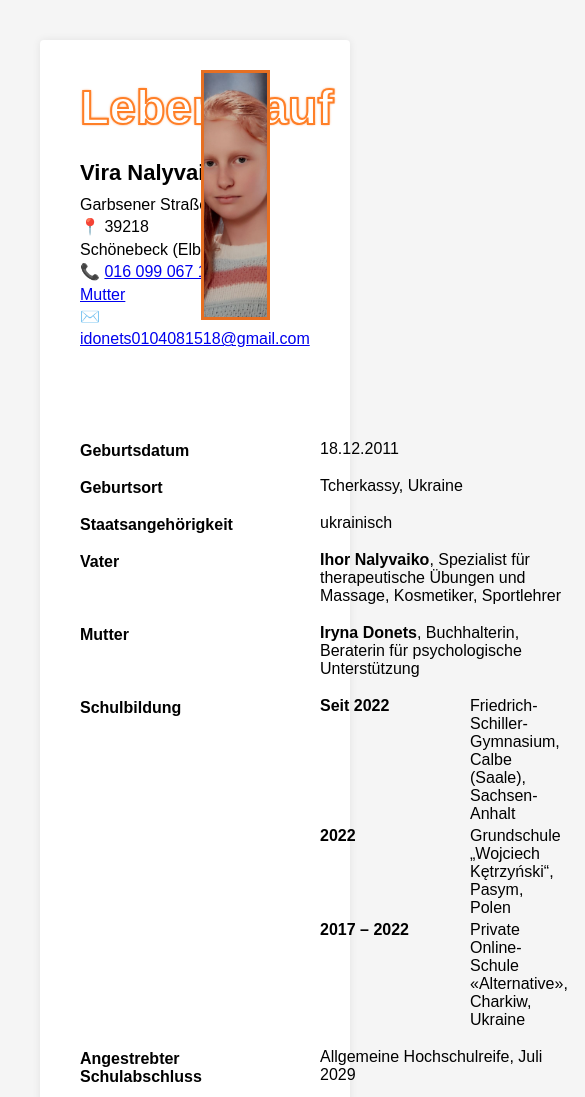
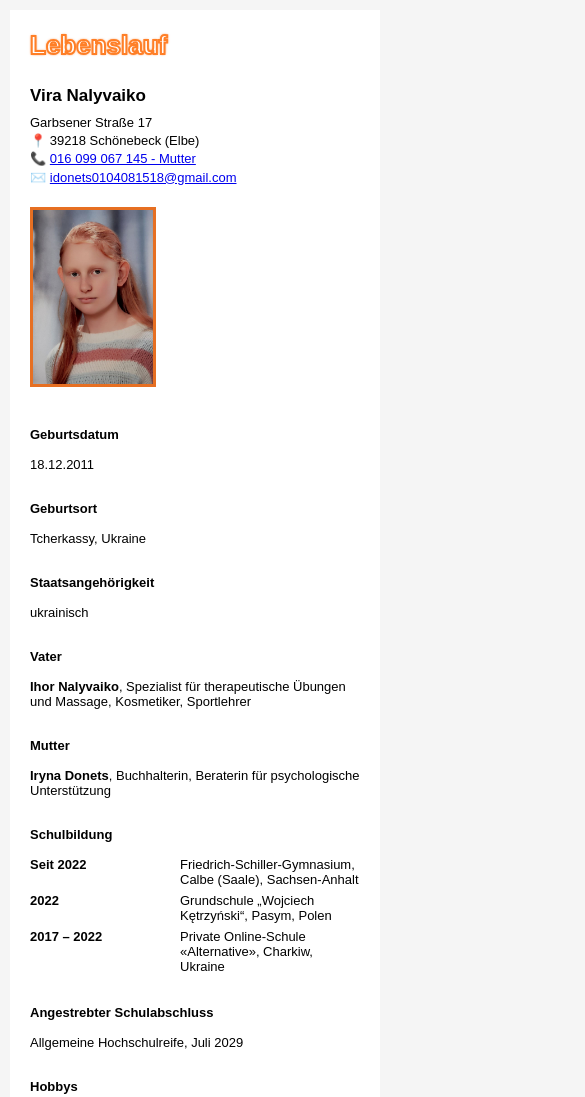
Before and after one commit to Iryna-Don/lebenslauf_Nalyvaiko_Vira, a website built with webpack: page index.html in a window 390 px wide. Shown: the top 1097 px of the page, 585 px wide, since content can reach past the window. Built offline with nearby package versions, Linux system fonts and the light colour scheme.

Commit message:
добавлена адаптивность

```diff
--- a/css/style.css
+++ b/css/style.css
@@ -7,50 +7,6 @@ body {
   margin: 0;
   padding: 40px;
   background: #f5f5f5;
-}
-
-/* Schulbildung: превращаем p в строки из 2 колонок */
-.grid p {
-  display: grid;
-  grid-template-columns: 140px 1fr; /* 1-я колонка — дата, 2-я — текст */
-  column-gap: 10px; /* УВЕЛИЧЕНОЕ расстояние между колонками */
-  margin: 0 0 6px;
-}
-
-.grid p .bold {
-  display: block; /* превращаем span в ячейку */
-  font-weight: bold;
-  white-space: nowrap; /* не переносить даты */
-}
-
-/* ---------- КНОПКА ПЕЧАТИ (плавающая) ---------- */
-.print-button {
-  display: none;              /* по умолчанию скрыта на всех устройствах */
-  position: fixed;
-  top: 40px;
-  right: 40px;
-  z-index: 1000;
-  padding: 10px 18px;
-  font-size: 14px;
-  cursor: pointer;
-  border: none;
-  border-radius: 6px;
-  background: #ff7f27; /* цвет как в .lang-bar span */
-  color: #ffffff;
-  font-weight: bold;
-  box-shadow: 0 0 6px rgba(0, 0, 0, 0.25);
-  transition: background 0.2s ease;
-}
-
-.print-button:hover {
-  background: #e66f22; /* темнее при наведении */
-}
-
-/* показываем кнопку только на "больших" экранах (лэптопы/ПК) */
-@media screen and (min-width: 1024px) {
-  .print-button {
-    display: inline-block;
-  }
 }
 
 /* ---------- ОБЁРТКА РЕЗЮМЕ ---------- */
@@ -63,10 +19,18 @@ body {
   box-shadow: 0 0 8px rgba(0, 0, 0, 0.08);
 }
 
+/* Заголовок с двойным контуром */
 h1 {
   margin-top: 0;
-  font-size: 26px;
   margin-bottom: 25px;
+  font-size: 48px;
+  font-weight: 900;
+  color: #ffffff;
+
+  -webkit-text-stroke: 2px #ff7f27;
+  text-shadow:
+    0 0 2px #ff7f27,
+    0 0 3px #ff7f27;
 }
 
 .cv-header {
@@ -91,10 +55,11 @@ h1 {
   line-height: 1.4;
 }
 
+/* Фото в верхнем правом углу, слегка нависает над текстом */
 .photo-box {
   position: relative;
-  top: -90px; /* регулирует ВЫСОТУ над текстом */
-  right: 40px; /* регулирует отступ справа */
+  top: -90px;   /* регулирует высоту над текстом */
+  right: 40px;  /* сдвиг внутрь от правого края */
   width: auto;
   height: 250px;
   border: 3px solid #e66f22;
@@ -102,20 +67,14 @@ h1 {
   display: flex;
   align-items: center;
   justify-content: center;
-  background: #fff; /* чтобы фото не перекрывало текст снизу */
-  z-index: 10; /* чтобы фото было поверх текста */
+  background: #fff;
+  z-index: 10;
 }
 
 .photo-box img {
   width: auto;
   height: 250px;
   object-fit: cover;
-}
-
-/* ---------- РАССТОЯНИЕ МЕЖДУ LI ---------- */
-.value ul li {
-  margin-bottom: 8px;
-  line-height: 1.3;
 }
 
 /* ---------- ГРИД ТЕЛА ---------- */
@@ -133,6 +92,31 @@ h1 {
 
 .value p {
   margin: 0 0 4px;
+}
+
+/* Schulbildung: превращаем p в строки из 2 колонок */
+.grid p {
+  display: grid;
+  grid-template-columns: 140px 1fr; /* 1-я колонка — дата, 2-я — текст */
+  column-gap: 10px;
+  margin: 0 0 6px;
+}
+
+.grid p .bold {
+  display: block;
+  font-weight: bold;
+  white-space: nowrap;
+}
+
+/* ---------- СПИСКИ ---------- */
+.value ul {
+  padding-left: 18px;
+  margin: 0;
+}
+
+.value ul li {
+  margin-bottom: 8px;
+  line-height: 1.3;
 }
 
 /* ---------- ЯЗЫКОВЫЕ ПОЛОСЫ ---------- */
@@ -174,6 +158,169 @@ h1 {
   font-size: 20px;
 }
 
+/* ---------- ГОРИЗОНТАЛЬНАЯ ЛИНИЯ ---------- */
+hr {
+  margin-bottom: 100px;
+  margin-top: 50px;
+  border: none;
+  border-top: 3px double #ff7f27;
+}
+
+/* ---------- ЖИРНЫЙ ШРИФТ ---------- */
+.bold {
+  font-weight: bold;
+}
+
+/* ---------- РАЗРЫВ СТРАНИЦЫ ДЛЯ ПЕЧАТИ ---------- */
+.page-break {
+  break-before: page;
+  page-break-before: always;
+}
+
+/* ---------- КНОПКА ПЕЧАТИ ---------- */
+/* По умолчанию (и на мобильных) кнопка скрыта */
+.print-button {
+  display: none;
+}
+
+/* Появляется только на больших экранах (ноут/ПК) */
+@media screen and (min-width: 1024px) {
+  .print-button {
+    display: inline-block;
+    position: fixed;
+    top: 40px;
+    right: 40px;
+    z-index: 1000;
+    padding: 10px 18px;
+    font-size: 14px;
+    cursor: pointer;
+    border: none;
+    border-radius: 6px;
+    background: #ff7f27;
+    color: #ffffff;
+    font-weight: bold;
+    box-shadow: 0 0 6px rgba(0, 0, 0, 0.25);
+    transition: background 0.2s ease;
+  }
+
+  .print-button:hover {
+    background: #e66f22;
+  }
+}
+
+/* ---------------- АДАПТИВНОЕ УМЕНЬШЕНИЕ ШРИФТОВ + ИЗБАВЛЕНИЕ ОТ "НАПЛЫВОВ" ---------------- */
+
+/* Средние экраны (до 1024px) — уменьшаем шрифт и делаем одну колонку,
+   чтобы длинные лейблы не ехали в текст справа */
+@media screen and (max-width: 1024px) {
+  body {
+    font-size: 15px;
+    padding: 20px;
+  }
+
+  .cv-wrapper {
+    padding: 24px;
+    box-shadow: 0 0 4px rgba(0, 0, 0, 0.08);
+  }
+
+  h1 {
+    font-size: 40px;
+  }
+
+  .header-left .name {
+    font-size: 20px;
+  }
+
+  .cv-body {
+    grid-template-columns: 1fr;   /* ОДНА колонка: label сверху, value снизу */
+    column-gap: 0;
+  }
+
+  .label {
+    margin-top: 8px;
+  }
+}
+
+/* Планшеты + крупные телефоны */
+@media screen and (max-width: 768px) {
+  body {
+    font-size: 14px;
+    padding: 10px;
+  }
+
+  .cv-wrapper {
+    padding: 20px;
+    border-radius: 0;
+    box-shadow: none;
+  }
+
+  h1 {
+    font-size: 32px;
+  }
+
+  .header-left .name {
+    font-size: 18px;
+  }
+
+  .label {
+    font-size: 14px;
+  }
+
+  .value {
+    font-size: 14px;
+  }
+
+  .cv-header {
+    flex-direction: column;
+    align-items: flex-start;
+  }
+
+  .header-left {
+    max-width: 100%;
+  }
+
+  .photo-box {
+    position: static;
+    margin-top: 20px;
+    height: 220px;
+  }
+
+  .photo-box img {
+    height: 220px;
+  }
+}
+
+/* Маленькие телефоны */
+@media screen and (max-width: 480px) {
+  body {
+    font-size: 13px;
+  }
+
+  h1 {
+    font-size: 26px;
+  }
+
+  .header-left .name {
+    font-size: 17px;
+  }
+
+  .label {
+    font-size: 13px;
+  }
+
+  .value {
+    font-size: 13px;
+  }
+
+  .photo-box {
+    height: 180px;
+  }
+
+  .photo-box img {
+    height: 180px;
+  }
+}
+
 /* ---------- ПЕЧАТЬ A4 ---------- */
 @page {
   size: A4;
@@ -191,9 +338,12 @@ h1 {
     padding: 0 !important;
     width: 100% !important;
     margin: 0 !important;
+    border-radius: 0 !important;
   }
 
   .cv-body {
+    /* В печати снова можно оставить две колонки, места достаточно */
+    grid-template-columns: 200px 1fr;
     column-gap: 25px !important;
     row-gap: 10px !important;
   }
@@ -203,44 +353,11 @@ h1 {
     color: #000;
   }
 
-  /* скрываем кнопку при печати */
+  /* Скрываем кнопку при печати гарантированно */
   .print-button {
     display: none !important;
   }
-}
 
-/* ---------------- жирный шрифт для пунктов отец и мать ----------------*/
-.bold {
-  font-weight: bold;
-}
-
-.page-break {
-  break-before: page;
-}
-
-hr {
-  margin-bottom: 100px;
-  margin-top: 50px;
-  border: none;
-  border-top: 3px double #ff7f27;
-}
-
-/* ---------- ОФОРМЛЕНИЕ H1 С КОНТУРОМ ---------- */
-h1 {
-  color: #ffffff;
-  font-size: 48px;
-  font-weight: 900;
-
-  /* двойной контур стабильнее для принтера */
-  -webkit-text-stroke: 2px #ff7f27; /* основной цветной контур */
-
-  /* внутренний тень-контур (вторая линия) */
-  text-shadow:
-    0 0 2px #ff7f27,
-    0 0 3px #ff7f27;
-}
-
-@media print {
   h1 {
     -webkit-print-color-adjust: exact;
     print-color-adjust: exact;
```
